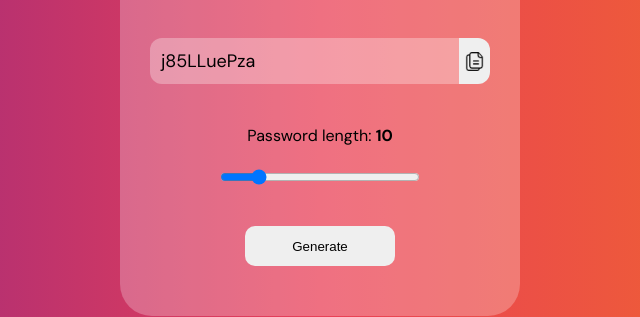
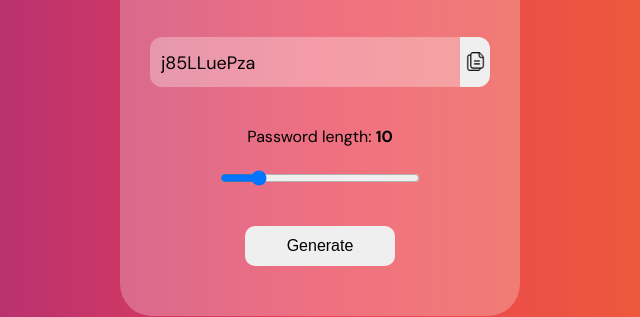
Before and after one commit to salvarez96/Password-generator, a plain HTML site: page index.html in a window 1280 px wide. Shown: the part 154-471 px from the top of the page, 320-960 px from the left. Drawn offline with Linux system fonts and the light colour scheme.

Commit message:
Modify scrollbar and scrollbar thumb
Scrollbar appears only when the password overflows its container. The 'Generate' button value is bigger'.

```diff
--- a/styles/styles.css
+++ b/styles/styles.css
@@ -38,21 +38,38 @@ section {
   display: flex;
   flex-direction: row;
   width: 100%;
-  height: fit-content;
-  min-height: 24px;
+  background-color: rgba(255, 255, 255, 0.3);
+  border-radius: 12px;
+  height: 50px;
 }
 
 .password-container__text{
   height: inherit;
   width: 100%;
   font-size: 1.8rem;
-  background-color: rgba(255, 255, 255, 0.3);
-  overflow: hidden;
+  overflow: auto;
   border-top-left-radius: 12px;
   border-bottom-left-radius: 12px;
   border: none;
-  padding: 11px;
+  margin-left: 11px;
+  padding-top: calc(29px/2);
   text-align: left;
+  scrollbar-gutter: stable;
+}
+
+
+.password-container__text::-webkit-scrollbar-thumb{
+  background-color: rgba(201, 37, 59, 0.7);
+  border-radius: 5px;
+}
+
+.password-container__text::-webkit-scrollbar{
+  width: 0;
+  height: 5px;
+  background-color: rgba(255, 255, 255, 0.1);
+  margin: 0 5px;
+  overflow: hidden;
+  border-radius: 5px;
 }
 
 .password-container__copy{
@@ -100,4 +117,5 @@ section {
   height: 40px;
   border-radius: 10px;
   border: none;
+  font-size: 1.6rem;
 }
```
